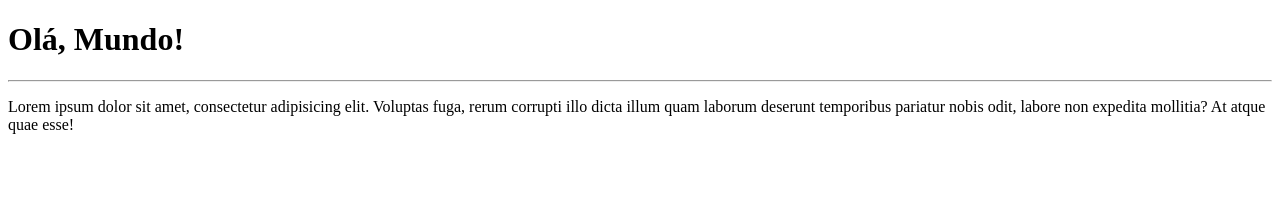
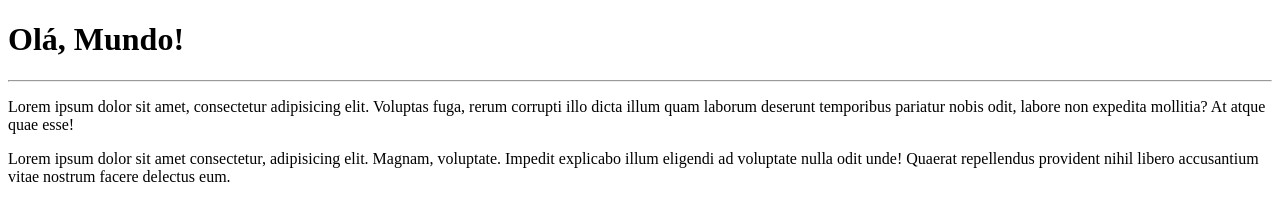
Before and after one commit to BrunoStavarengo/Ola-Mundo, a plain HTML site: page site-exemplo/index.html in a window 1280 px wide. Drawn offline with Linux system fonts and the light colour scheme.

Commit message:
adicionei um paragrafo

```diff
--- a/site-exemplo/index.html
+++ b/site-exemplo/index.html
@@ -2,7 +2,6 @@
 <html lang="pt-br">
 <head>
     <meta charset="UTF-8">
-    <meta http-equiv="X-UA-Compatible" content="IE=edge">
     <meta name="viewport" content="width=device-width, initial-scale=1.0">
     <title>Meu primeiro site em repositório</title>
 </head>
@@ -10,5 +9,6 @@
     <h1>Olá, Mundo!</h1>
     <hr>
     <p>Lorem ipsum dolor sit amet, consectetur adipisicing elit. Voluptas fuga, rerum corrupti illo dicta illum quam laborum deserunt temporibus pariatur nobis odit, labore non expedita mollitia? At atque quae esse!</p>
+    <p>Lorem ipsum dolor sit amet consectetur, adipisicing elit. Magnam, voluptate. Impedit explicabo illum eligendi ad voluptate nulla odit unde! Quaerat repellendus provident nihil libero accusantium vitae nostrum facere delectus eum.</p>
 </body>
 </html>
```
